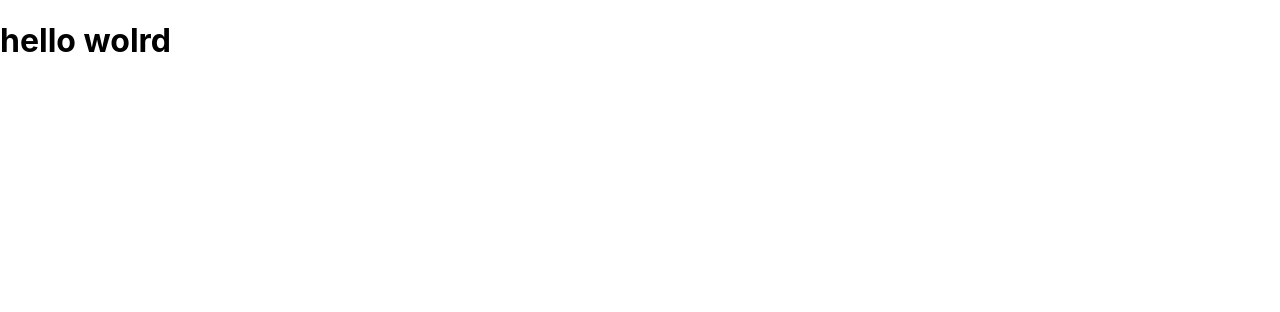
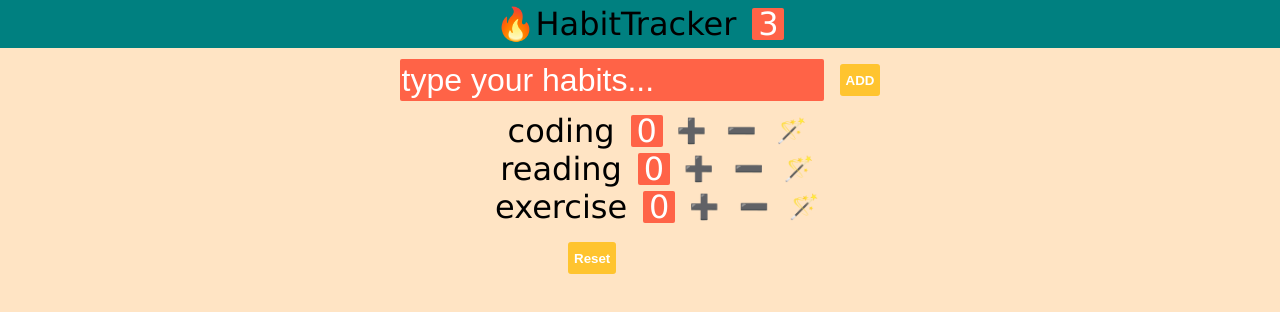
Before and after one commit to USKTEA/React-HabitTracker, a React (Create React App) app: page / in a window 1280 px wide. Shown: the top 312 px of the page. Built offline with nearby package versions, Linux system fonts and the light colour scheme.

Commit message:
feat all done

```diff
--- a/src/app.css
+++ b/src/app.css
@@ -1,38 +1,112 @@
-.App {
-  text-align: center;
+body {
+  font-family: Verdana, Geneva, Tahoma, sans-serif;
+  background-color: bisque;
 }
 
-.App-logo {
-  height: 40vmin;
-  pointer-events: none;
+button {
+  cursor: pointer;
+  border: none;
 }
 
-@media (prefers-reduced-motion: no-preference) {
-  .App-logo {
-    animation: App-logo-spin infinite 20s linear;
-  }
+button:hover {
+  opacity: 0.8;
 }
 
-.App-header {
-  background-color: #282c34;
-  min-height: 100vh;
+span {
+  cursor: pointer;
+}
+
+span:hover {
+  opacity: 0.8;
+  font-size: 2.1rem;
+}
+
+#nav-bar {
+  box-sizing: border-box;
+  height: 3rem;
+  font-size: 2rem;
+  background-color: teal;
+  display: flex;
+  align-items: center;
+  justify-content: center;
+}
+
+.count-box {
+  height: 2rem;
+  width: 2rem;
+  border-radius: 2px;
+  margin-left: 1rem;
+  background-color: tomato;
+  color: white;
+  display: flex;
+  align-items: center;
+  justify-content: center;
+}
+
+#input-form {
+  height: 2rem;
+  margin-top: 1rem;
+  display: flex;
+  align-items: center;
+  justify-content: center;
+}
+
+#habit-input {
+  height: 2.5rem;
+  font-size: 2rem;
+  border: none;
+  background-color: tomato;
+  border-radius: 2px;
+  color: white;
+  display: flex;
+  align-items: center;
+  justify-content: center;
+}
+
+#habit-input::placeholder {
+  color: white;
+}
+
+#input-button {
+  height: 2rem;
+  margin-left: 1rem;
+  border-radius: 3px;
+  font-weight: bold;
+  color: white;
+  background-color: rgb(255, 196, 47);
+}
+
+#habit-list {
   display: flex;
   flex-direction: column;
   align-items: center;
-  justify-content: center;
-  font-size: calc(10px + 2vmin);
-  color: white;
 }
 
-.App-link {
-  color: #61dafb;
+.habit {
+  display: flex;
+  align-items: center;
+  justify-content: center;
+  font-size: 2rem;
 }
 
-@keyframes App-logo-spin {
-  from {
-    transform: rotate(0deg);
-  }
-  to {
-    transform: rotate(360deg);
-  }
+.habit-button {
+  height: 2rem;
+  margin-left: 0.5rem;
+  font-size: 1.5rem;
+  background-color: transparent;
 }
+
+.edit-habit-input {
+  height: 2rem;
+  font-size: 1.5rem;
+  color: grey;
+}
+
+#reset-button {
+  height: 2rem;
+  margin-left: 35.5rem;
+  border-radius: 3px;
+  font-weight: bold;
+  color: white;
+  background-color: rgb(255, 196, 47);
+}
--- a/src/app.jsx
+++ b/src/app.jsx
@@ -1,7 +1,101 @@
 import "./app.css";
+import Button from "./components/button";
+import HabitList from "./components/habitList";
+import InputForm from "./components/inputForm";
+import Navbar from "./components/navbar";
+import { useState } from "react";
 
 function App() {
-  return <h1>hello wolrd</h1>;
+  const [habits, setHabits] = useState([
+    { id: 1, name: "coding", count: 0 },
+    { id: 2, name: "reading", count: 0 },
+    { id: 3, name: "exercise", count: 0 },
+  ]);
+
+  const handleIncrement = (id) => {
+    const handledHabits = [...habits];
+
+    const plusedHabits = handledHabits.map((habit) => {
+      if (habit.id === id) {
+        habit.count++;
+      }
+
+      return habit;
+    });
+
+    setHabits(plusedHabits);
+  };
+
+  const handleDecrement = (id) => {
+    const handledHabits = [...habits];
+    let changed = false;
+
+    const minusedHabits = handledHabits.map((habit) => {
+      if (habit.id === id && habit.count > 0) {
+        habit.count--;
+        changed = true;
+      }
+
+      return habit;
+    });
+
+    return changed ? setHabits(minusedHabits) : null;
+  };
+
+  const handleDelete = (id) => {
+    const handledHabits = [...habits];
+    const filterdHabits = handledHabits.filter((habit) => {
+      return habit.id !== id;
+    });
+
+    setHabits(filterdHabits);
+  };
+
+  const [inputs, setInputs] = useState("");
+
+  const handleChange = (event) => {
+    setInputs(event.target.value);
+  };
+
+  const handleSubmit = (event) => {
+    event.preventDefault();
+
+    if (!inputs.length) {
+      return;
+    }
+
+    const handledHabits = [...habits];
+    const inputHabits = { id: new Date().getTime(), name: inputs, count: 0 };
+    handledHabits.push(inputHabits);
+
+    setInputs("");
+    setHabits(handledHabits);
+  };
+
+  const handleReset = () => {
+    setHabits([]);
+  };
+
+  return (
+    <>
+      <Navbar count={habits.length}></Navbar>
+      <InputForm
+        id="habit-input"
+        value={inputs}
+        handleSubmit={handleSubmit}
+        handleChange={handleChange}
+      ></InputForm>
+      <HabitList
+        habits={habits}
+        handleDecrement={handleDecrement}
+        handleIncrement={handleIncrement}
+        handleDelete={handleDelete}
+      ></HabitList>
+      {habits.length ? (
+        <Button onClick={handleReset} css="reset-button" name="Reset"></Button>
+      ) : null}
+    </>
+  );
 }
 
 export default App;
--- /dev/null
+++ b/src/components/button.jsx
@@ -0,0 +1,11 @@
+import React from "react";
+
+function Button(props) {
+  return (
+    <button onClick={props.onClick} className={props.className} id={props.css}>
+      {props.name}
+    </button>
+  );
+}
+
+export default Button;
--- /dev/null
+++ b/src/components/countBox.jsx
@@ -0,0 +1,7 @@
+import React from "react";
+
+function CountBox(props) {
+  return <div className="count-box">{props.count}</div>;
+}
+
+export default CountBox;
--- /dev/null
+++ b/src/components/habit.jsx
@@ -0,0 +1,61 @@
+import React, { useState } from "react";
+import CountBox from "./countBox";
+import Button from "./button";
+import InputForm from "./inputForm";
+
+function Habit(props) {
+  const { id, name, count } = props.habit;
+  const [isEdit, setIsEdit] = useState(false);
+  const [habit, setHabit] = useState(name);
+
+  const handleEdit = () => {
+    setIsEdit((previousIsEdit) => !previousIsEdit);
+  };
+
+  const handleSubmit = (event) => {
+    event.preventDefault();
+
+    if (!habit.length) {
+      return;
+    }
+
+    setIsEdit((previousIsEdit) => !previousIsEdit);
+  };
+
+  const handleChange = (event) => {
+    setHabit(event.target.value);
+  };
+
+  return (
+    <li className="habit">
+      {isEdit ? (
+        <InputForm
+          handleChange={handleChange}
+          handleSubmit={handleSubmit}
+          className="edit-habit-input"
+          value={habit}
+        ></InputForm>
+      ) : (
+        <span onDoubleClick={handleEdit}>{habit}</span>
+      )}
+      <CountBox count={count}></CountBox>
+      <Button
+        className="habit-button"
+        name="➕"
+        onClick={() => props.handleIncrement(id)}
+      ></Button>
+      <Button
+        className="habit-button"
+        name="➖"
+        onClick={() => props.handleDecrement(id)}
+      ></Button>
+      <Button
+        className="habit-button"
+        name="🪄"
+        onClick={() => props.handleDelete(id)}
+      ></Button>
+    </li>
+  );
+}
+
+export default Habit;
--- /dev/null
+++ b/src/components/habitList.jsx
@@ -0,0 +1,20 @@
+import React from "react";
+import Habit from "./habit";
+
+function HabitList(props) {
+  return (
+    <ul id="habit-list">
+      {props.habits.map((habit) => (
+        <Habit
+          key={habit.id}
+          habit={habit}
+          handleIncrement={props.handleIncrement}
+          handleDecrement={props.handleDecrement}
+          handleDelete={props.handleDelete}
+        ></Habit>
+      ))}
+    </ul>
+  );
+}
+
+export default HabitList;
--- /dev/null
+++ b/src/components/inputForm.jsx
@@ -0,0 +1,20 @@
+import React from "react";
+import Button from "./button";
+
+function InputForm(props) {
+  return (
+    <form id="input-form" onSubmit={props.handleSubmit}>
+      <input
+        onChange={props.handleChange}
+        id={props.id}
+        className={props.className}
+        type="text"
+        placeholder="type your habits..."
+        value={props.value}
+      ></input>
+      {props.className ? null : <Button css="input-button" name="ADD"></Button>}
+    </form>
+  );
+}
+
+export default InputForm;
--- /dev/null
+++ b/src/components/navbar.jsx
@@ -0,0 +1,12 @@
+import React from "react";
+import CountBox from "./countBox";
+
+function Navbar(props) {
+  return (
+    <nav id="nav-bar">
+      🔥HabitTracker<CountBox count={props.count}></CountBox>
+    </nav>
+  );
+}
+
+export default Navbar;
```
Also changed, not shown: 1 other file (tests, documents, lock files or other folders).
